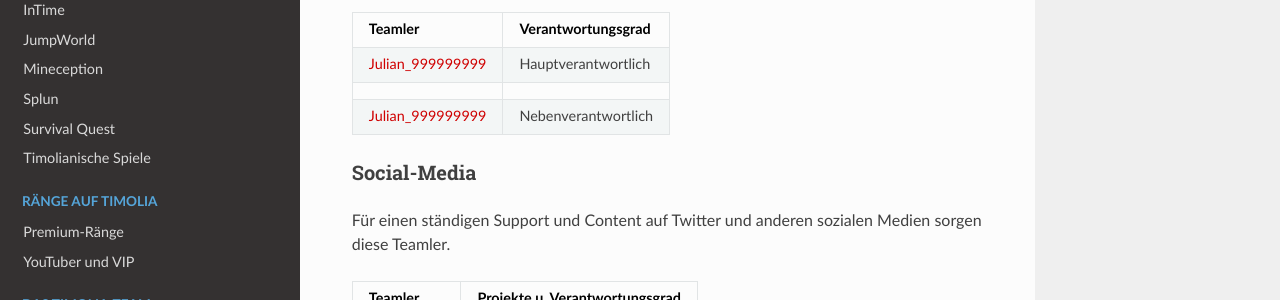
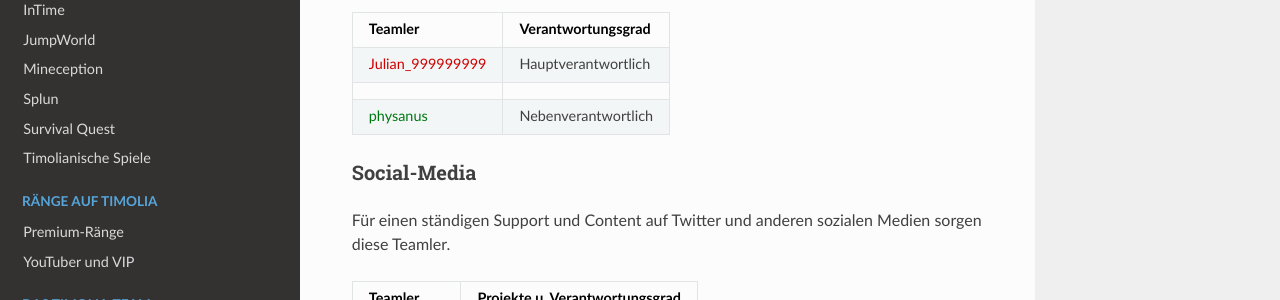
Before and after one commit to TimoliaDE/HowTo, an MkDocs documentation site: the page built from docs/team/responsibilities.md, in a window 1280 px wide and 900 px high, scrolled down 3480 px. Shown: the part 151-451 px from the top of the window. Built offline with MkDocs 1.6.1, drawn with Linux system fonts in a browser that asks for light colours; nearby versions of some CDN libraries; old or Windows-style settings are respelled for this version of MkDocs.

Commit message:
Update responsibilities.md

```diff
--- a/docs/team/responsibilities.md
+++ b/docs/team/responsibilities.md
@@ -123,7 +123,7 @@ Diese Teamler kümmern sich um's Aktualisieren und Erstellen des HowTos Timolias
 | ------ | ------ |
 |<span style="color:#CF0101">Julian_999999999</span> | Hauptverantwortlich |
 | | |
-|<span style="color:#CF0101">Julian_999999999</span> | Nebenverantwortlich |
+|<span style="color:#007812">physanus</span> | Nebenverantwortlich |
 
 ### **Social-Media**
 Für einen ständigen Support und Content auf Twitter und anderen sozialen Medien sorgen diese Teamler.
```
